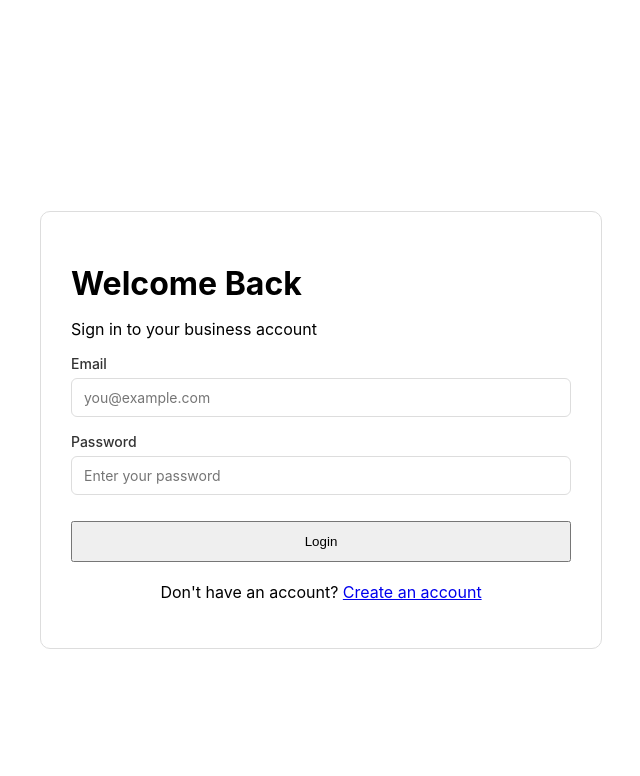
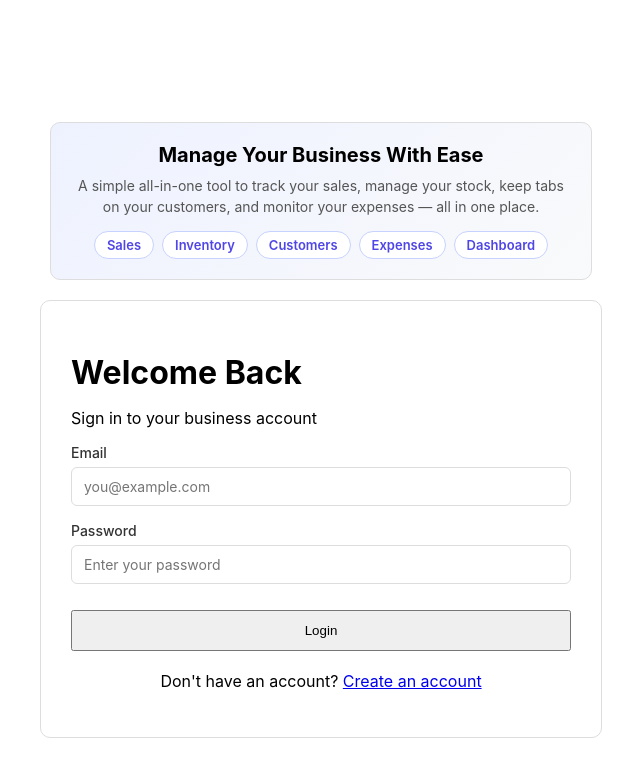
Before and after one commit to OgechaEnock/SMALL-BUSINESS-MANAGER, a React (Create React App) app: page /login in a window 1280 px wide. Shown: the top 776 px of the page, without its empty margins (319-959 px from the left). Built offline with nearby package versions, Linux system fonts and the light colour scheme.

Commit message:
feat: show app description advert on login page
- Import AuthAdvert component
- Render <AuthAdvert /> inside .auth-page, above the .auth-card, so users see the app description before logging in

```diff
--- a/src/pages/Login.js
+++ b/src/pages/Login.js
@@ -1,6 +1,7 @@
 import { useState } from "react";
 import { Link, useNavigate } from "react-router-dom";
 import { useAuth } from "../context/AuthContext";
+import AuthAdvert from "../components/AuthAdvert";
 import "./Auth.css";
 
 function Login() {
@@ -46,6 +47,8 @@ function Login() {
 
   return (
     <div className="auth-page">
+
+      <AuthAdvert />
 
       <div className="auth-card">
 
```
